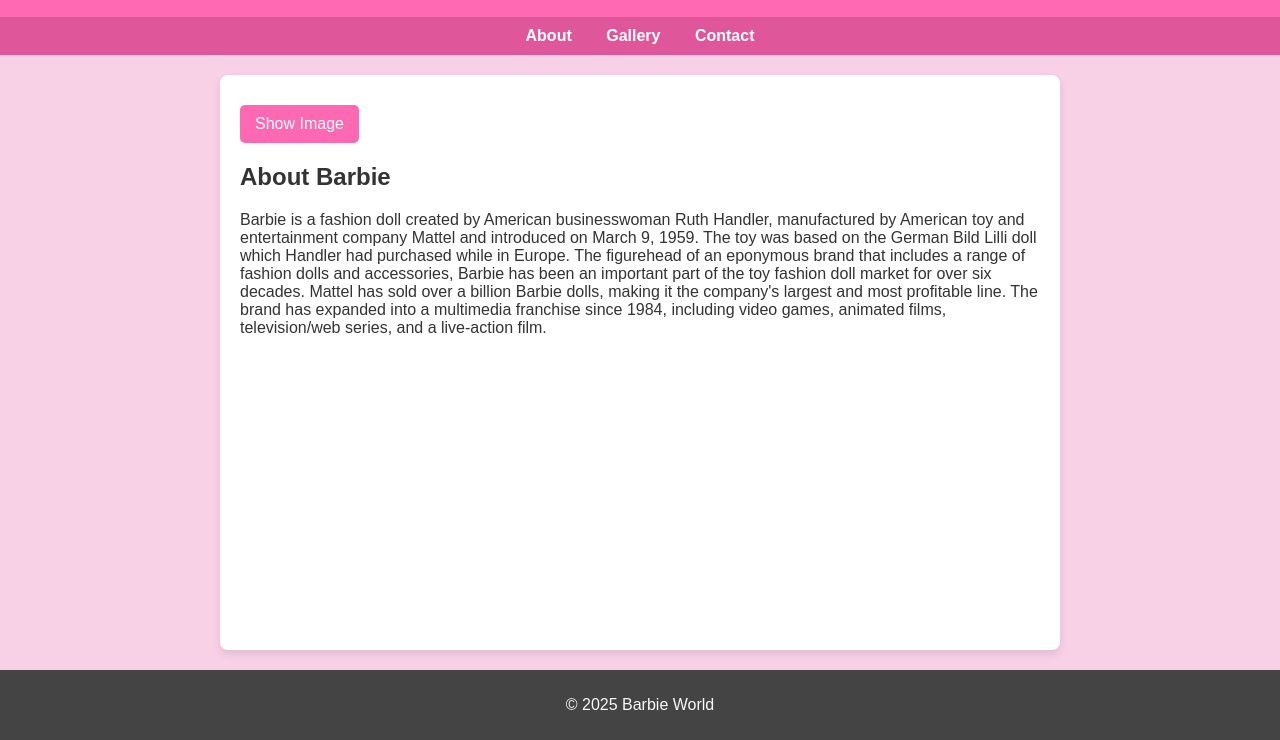
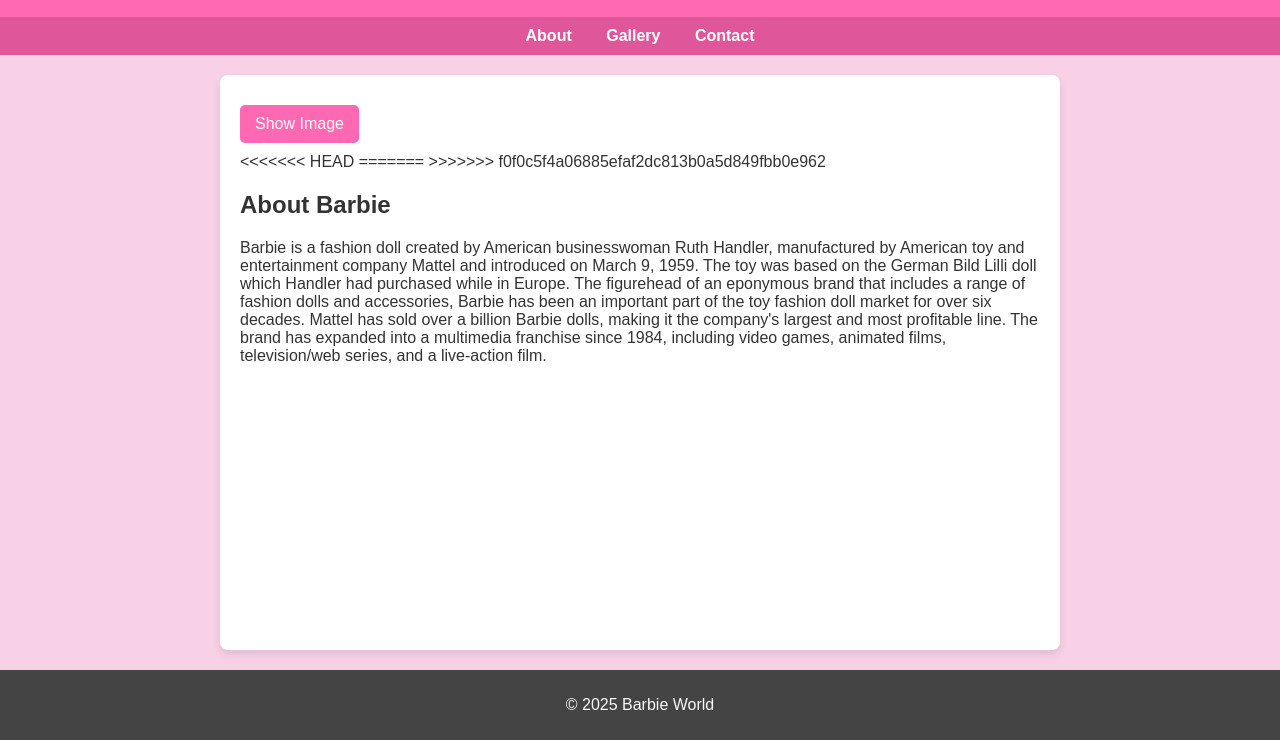
Before and after one commit to annfritzxz/SIA, a plain HTML site: page index.html in a window 1280 px wide. Shown: the part 60-800 px from the top of the page. Drawn offline with Linux system fonts and the light colour scheme.

Commit message:
Update index.html

```diff
--- a/index.html
+++ b/index.html
@@ -128,7 +128,11 @@
     <!-- Main Content -->
     <div class="content" id="about">
         <button class="btn" onclick="toggleImage()" aria-label="Toggle Barbie Image">Show Image</button>
+<<<<<<< HEAD
         <img src="\Users\annfr\Downloads\barbie.jpg" alt="A Barbie doll" class="image" id="barbieImage">
+=======
+        <img src="\Users\annfr\Downloadsbarbie.jpg" alt="A Barbie doll" class="image" id="barbieImage">
+>>>>>>> f0f0c5f4a06885efaf2dc813b0a5d849fbb0e962
         <h2>About Barbie</h2>
         <p>Barbie is a fashion doll created by American businesswoman Ruth Handler, manufactured by American toy and entertainment company Mattel and introduced on March 9, 1959.
             The toy was based on the German Bild Lilli doll which Handler had purchased while in Europe.
```
